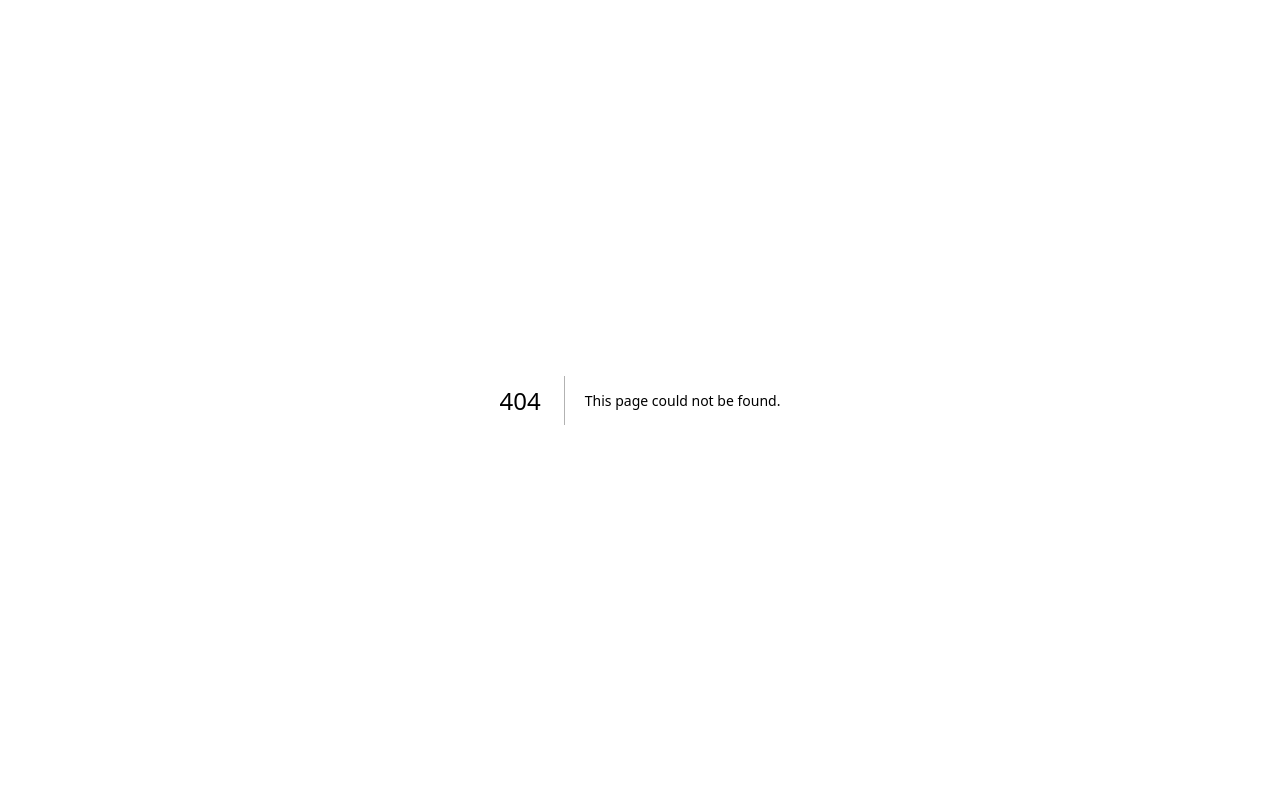
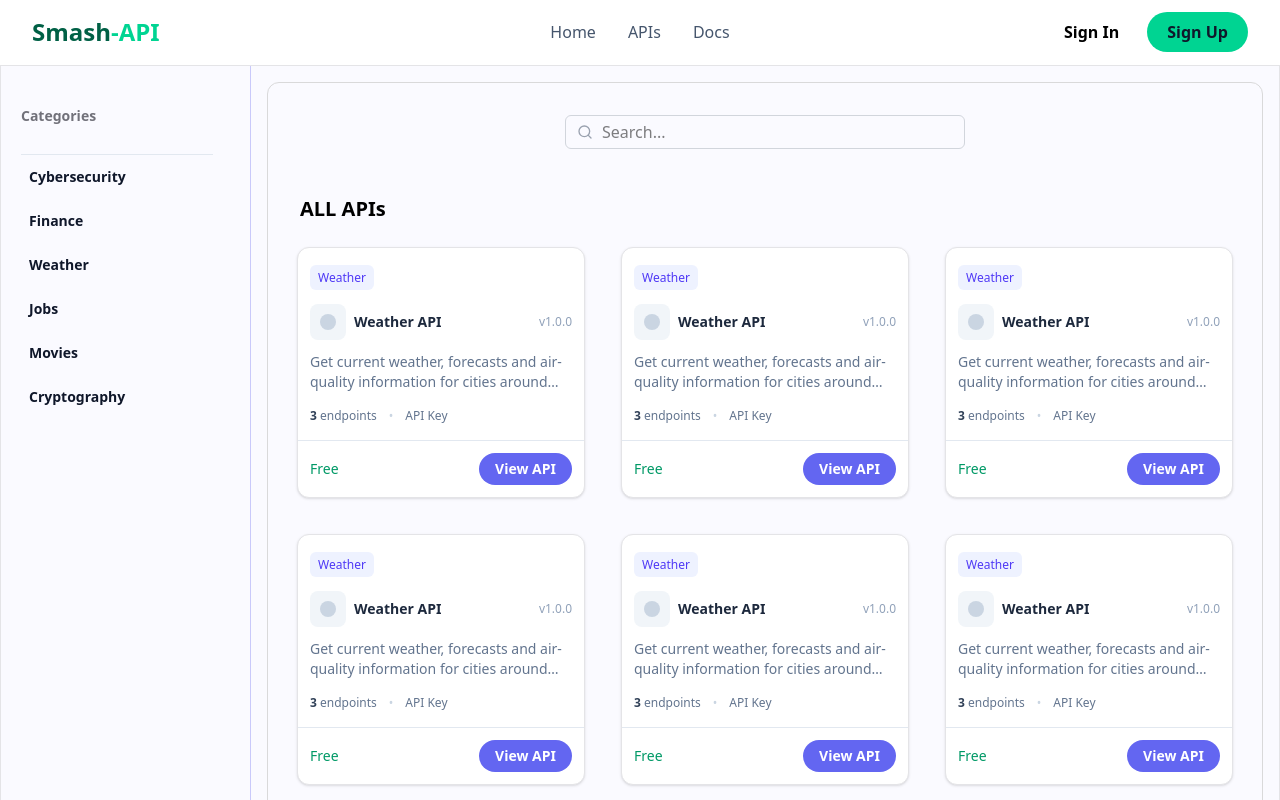
Before and after one commit to Nisarghere/API-frontend, a Next.js app: page /apis in a window 1280 px wide. Before the commit this address had no page. Shown: the top 800 px of the page. Built offline with nearby package versions, Linux system fonts and the light colour scheme.

Commit message:
APIS page ready

```diff
--- a/app/Explore/APicard.tsx
+++ /dev/null
@@ -1,22 +0,0 @@
-import React from "react";
-
-const APicard = () => {
-  return (
-    <div>
-      <div className="h-50 w-70 border rounded-xl border-[#E4E4E7] shadow-sm hover:bg-[#f4f8fd]">
-        <div className="flex items-center  ">
-             <div className="relative w-4 h-4 bg-gray-400 rounded-full p-4 flex justify-center m-3 items-center">
-              1
-            </div>
-                <div className="">
-                    <h2>Weather</h2>
-                    <p>Lorem ipsum dolor sit.</p>
-                </div>
-            <div className="ml-auto mr-4 ">=</div>
-          </div>
-        </div>
-      </div>
-   );
-};
-
-export default APicard;
--- a/app/Explore/Explore.tsx
+++ /dev/null
@@ -1,58 +0,0 @@
-import React from 'react'
-import SearchBar from './SearchBar'
-import APicard from './APicard'
-
-const Explore = () => {
-  return (
-    <div>
-
-        <div className='grid grid-cols-[1fr_3fr] min-h-screen border border-[#E4E4E7]'>
-          <div className='border border-t-0 border-b-0 border-[#c9c9fa] border-l-0  h-full'>
-    <div className='flex flex-col p-6'>
-      <h2 className='text-sm font-bold text-[#71717A]'>Categories</h2>
-    </div>
-            <div className=' border border-[#E4E4E7] ml-2 mr-2 shrink ' />
-
-            <div className='h-full p-6  mt-5  justify-start text-left'>
-
-            <ul className='text-left  flex flex-col  '>
-              <li className='text-sm font-semibold hover:bg-[#e9fae9] cursor-pointer hover:-translate-y-0.5 transition duration-300 py-3 px-2'>Cybersecurity</li>
-              <li className='text-sm font-semibold hover:bg-[#e9fae9] cursor-pointer hover:-translate-y-0.5 transition duration-300 py-3 px-2'>Finance</li>
-              <li className='text-sm font-semibold hover:bg-[#e9fae9] cursor-pointer hover:-translate-y-0.5 transition duration-300 py-3 px-2'>Weather</li>
-              <li className='text-sm font-semibold hover:bg-[#e9fae9] cursor-pointer hover:-translate-y-0.5 transition duration-300 py-3 px-2'>Translator</li>
-              <li className='text-sm font-semibold hover:bg-[#e9fae9] cursor-pointer hover:-translate-y-0.5 transition duration-300 py-3 px-2'>Movies</li>
-              <li className='text-sm font-semibold hover:bg-[#e9fae9] cursor-pointer hover:-translate-y-0.5 transition duration-300 py-3 px-2'>Cryptography</li>
-            </ul>
-            </div>
-          </div>
-          {/* <div className='border'>
-            <SearchBar/>
-            <div className='flex'>
-              <APicard/>
-              <APicard/>
-              <APicard/>
-            </div> */}
-          {/* </div> */}
-        </div>
-    </div>
-  )
-}
-
-export default Explore
-{/* <div className='min-h-screen border border-[#E4E4E7] m-10 rounded-xl mt-10'>
- <div className='flex justify-between p-10 items-center'>
-     <h2>APIs: 25</h2>
-     <h3>│  Popular: Weather  Payments  Maps  AI  Finance         │
-</h3>
-     <button>Category</button>
- </div>
- <div className='flex justify-center '>
-     <div className='grid grid-cols-4 gap-4'>
-
-     <APicard/>
-     <APicard/>
-     <APicard/>
-     <APicard/>
-     </div>
- </div>
-</div> */}
--- /dev/null
+++ b/app/apis/APicard.tsx
@@ -0,0 +1,60 @@
+import React from "react";
+
+const APicard = () => {
+  return (
+    <div className="w-72 rounded-xl border border-[#E4E4E7] bg-white shadow-sm transition-all duration-200  hover:bg-[#f3f3f5] hover:shadow-md">
+      {/* Category */}
+      <div className="px-3 pt-4">
+        <span className="rounded-md bg-indigo-50 px-2 py-1 text-xs font-medium text-indigo-600">
+          Weather
+        </span>
+      </div>
+
+      {/* API Name + Version */}
+      <div className="flex items-center justify-between px-3 pt-4">
+        <div className="flex items-center gap-2">
+          <div className="flex h-9 w-9 items-center justify-center rounded-lg bg-slate-100">
+            <div className="h-4 w-4 rounded-full bg-slate-300" />
+          </div>
+
+          <h2 className="text-sm font-semibold text-slate-800">Weather API</h2>
+        </div>
+
+        <span className="text-xs font-medium text-slate-400">v1.0.0</span>
+      </div>
+
+      {/* Description */}
+      <div className="px-3 pt-3">
+        <p className="line-clamp-2 text-sm leading-5 text-slate-500">
+          Get current weather, forecasts and air-quality information for cities
+          around the world.
+        </p>
+      </div>
+
+      {/* Metadata */}
+      <div className="flex items-center gap-3 px-3 py-4 text-xs text-slate-500">
+        <span>
+          <span className="font-semibold text-slate-700">3</span> endpoints
+        </span>
+
+        <span className="text-slate-300">•</span>
+
+        <span>API Key</span>
+      </div>
+
+      {/* Divider */}
+      <div className="border-t border-slate-200" />
+
+      {/* Footer */}
+      <div className="flex items-center justify-between px-3 py-3">
+        <span className="text-sm font-medium text-emerald-600">Free</span>
+
+        <button className="cursor-pointer rounded-full bg-[#6366F1] px-4 py-1.5 text-sm font-semibold text-white transition-colors hover:bg-[#5558e8]">
+          View API
+        </button>
+      </div>
+    </div>
+  );
+};
+
+export default APicard;
--- /dev/null
+++ b/app/apis/Explore.tsx
@@ -0,0 +1,67 @@
+import React from "react";
+import SearchBar from "./SearchBar";
+import APicard from "./APicard";
+
+const Explore = () => {
+  return (
+    <div>
+      <div className="grid grid-cols-[250px_1fr] min-h-screen border border-[#E4E4E7]">
+        <div className="border border-t-0 border-b-0 border-[#c9c9fa] border-l-0  h-full ">
+          <div className="fixed ">
+            <div className="h-full p-5   justify-start text-left">
+              <div className=" flex flex-col justify-between gap-7 mt-5">
+                <h2 className="text-sm sticky top-0 font-bold text-[#71717A]">
+                  Categories
+                </h2>
+                <div className="mx-auto w-48   border-t border-slate-200" />
+              </div>
+              <ul className="text-left  flex flex-col  ">
+                <li className="text-[#0F172A] text-sm font-semibold hover:bg-[#e9fae9] cursor-pointer hover:-translate-y-0.5 transition duration-300 py-3 px-2">
+                  Cybersecurity
+                </li>
+                <li className="text-[#0F172A] text-sm font-semibold hover:bg-[#e9fae9] cursor-pointer hover:-translate-y-0.5 transition duration-300 py-3 px-2">
+                  Finance
+                </li>
+                <li className="text-[#0F172A] text-sm font-semibold hover:bg-[#e9fae9] cursor-pointer hover:-translate-y-0.5 transition duration-300 py-3 px-2">
+                  Weather
+                </li>
+                <li className="text-[#0F172A] text-sm font-semibold hover:bg-[#e9fae9] cursor-pointer hover:-translate-y-0.5 transition duration-300 py-3 px-2">
+                  Jobs
+                </li>
+                <li className="text-[#0F172A] text-sm font-semibold hover:bg-[#e9fae9] cursor-pointer hover:-translate-y-0.5 transition duration-300 py-3 px-2">
+                  Movies
+                </li>
+                <li className="text-[#0F172A] text-sm font-semibold hover:bg-[#e9fae9] cursor-pointer hover:-translate-y-0.5 transition duration-300 py-3 px-2">
+                  Cryptography
+                </li>
+              </ul>
+            </div>
+          </div>
+        </div>
+        <div className="border border-[#d9d9da] m-4 rounded-xl">
+          <div className="h-25">
+            <SearchBar />
+          </div>
+          <h2 className="font-semibold text-xl  ml-5 p-3">ALL APIs </h2>
+          <div className="flex justify-center">
+            <div className="grid grid-cols-3  gap-9  m-3">
+              <APicard />
+              <APicard />
+              <APicard />
+              <APicard />
+              <APicard />
+              <APicard />
+              <APicard />
+              <APicard />
+              <APicard />
+              <APicard />
+              <APicard />
+            </div>
+          </div>
+        </div>
+      </div>
+    </div>
+  );
+};
+
+export default Explore;
--- a/app/Explore/SearchBar.tsx
+++ b/app/apis/SearchBar.tsx
@@ -4,7 +4,7 @@ import { Search } from "lucide-react";
 const SearchBar = () => {
   return (
     <div className="flex justify-center">
-      <div className="relative  mt-5">
+      <div className="relative  mt-8">
         <Search className="absolute left-3 top-1/2 -translate-y-1/2 h-4 w-4  text-gray-400" />
         <input
           type="text"
--- /dev/null
+++ b/app/apis/[slug]/page.tsx
@@ -0,0 +1,41 @@
+import Navbar from "@/app/Navbar/Navbar";
+import React from "react";
+
+const page = () => {
+  return (
+    <>
+      <Navbar />
+      <div className="grid grid-cols-2 border m-3 border-[#E7E5E4] rounded-xl min-h-screen">
+        <section className="border border-[#E2E8F0] m-4 rounded p-4">
+          <div className="flex gap-3">
+            <div className="h-9 w-9 p-3 bg-gray-600 rounded justify-center flex items-center">
+              <div className="bg-white h-3 w-4 rounded-full " />
+            </div>
+            <div className="flex  justify-between w-full items-center ">
+              {/* Name of the api and publisher name */}
+              <h2 className="text-2xl text-gray-400">Weather API</h2>
+              <div className="flex items-center gap-1.5 text-sm bg-emerald-600 text-white font-bold px-3 py-1 rounded-full  w-fit">
+                <span className="h-1.5 w-1.5 rounded-full bg-white"></span>
+                By OpenAI
+              </div>{" "}
+            </div>
+          </div>
+          <div className="mt-5 p-3">
+            {/* Description  */}
+            {/* <h3 className="font-bold">Description</h3> */}
+            <p>
+              Get current weather, forecasts and air-quality information for
+              cities around the world.
+            </p>
+          </div>
+        </section>
+
+        <section className="border border-[#E2E8F0] m-4 rounded">
+          section 2
+        </section>
+      </div>
+    </>
+  );
+};
+
+export default page;
```
Also changed, not shown: app/apis/page.tsx (renamed from app/Explore/page.tsx).
